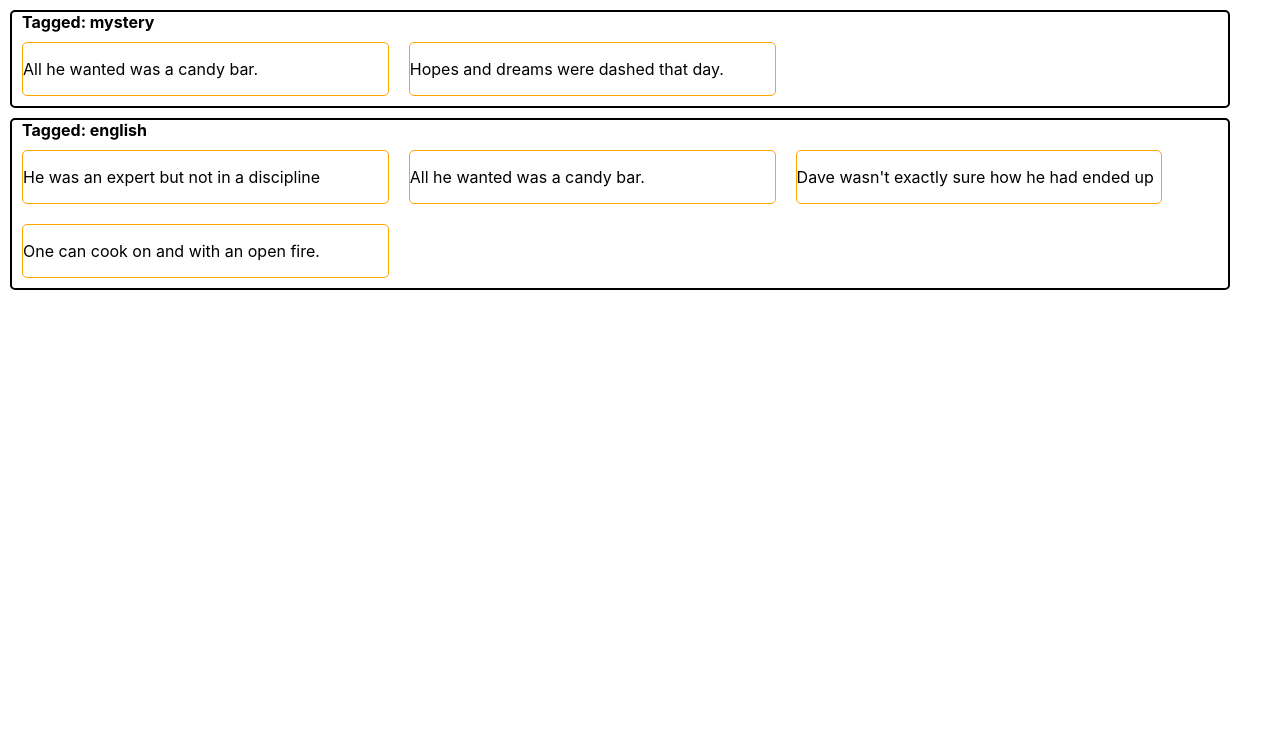
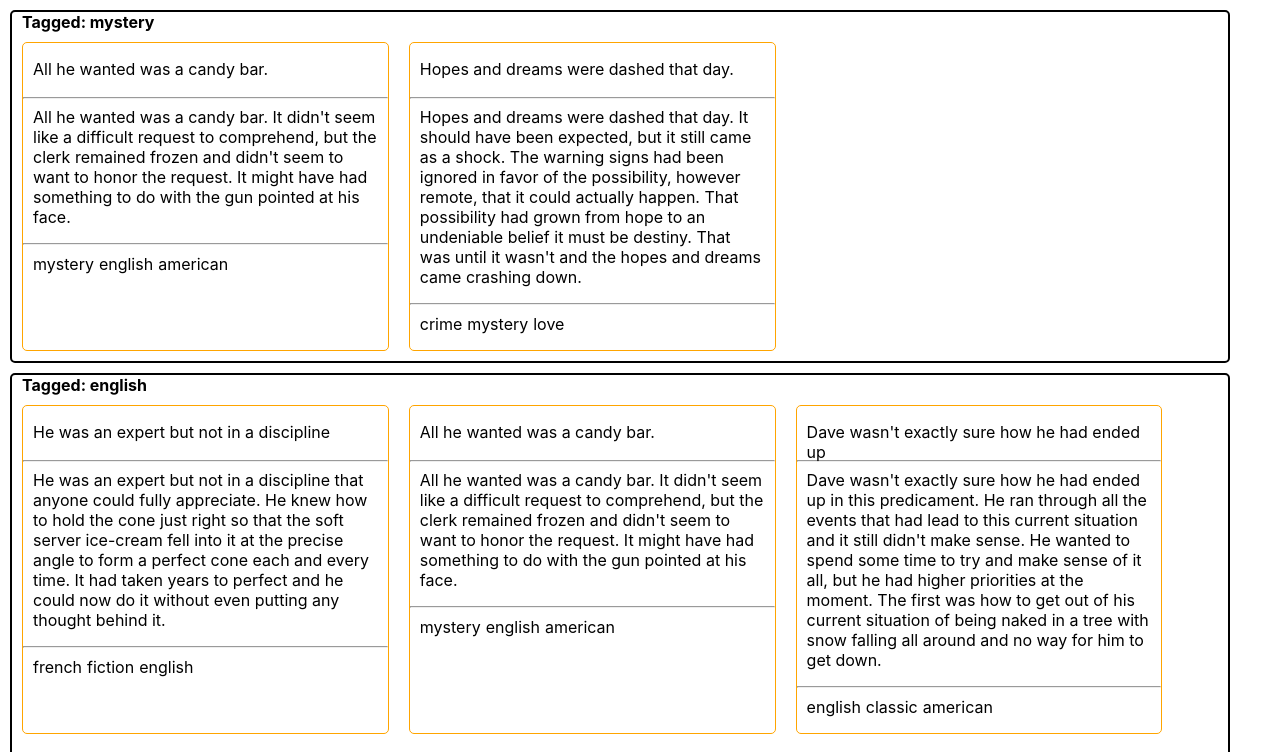
Before and after one commit to R-Ravantti/ts-codetest-tinyblog, a React (Create React App) app: page / in a window 1280 px wide. Shown: the top 752 px of the page. Built offline with nearby package versions, Linux system fonts and the light colour scheme.

Commit message:
Continued changes to styling

```diff
--- a/src/Apicalls.ts
+++ b/src/Apicalls.ts
@@ -14,8 +14,8 @@ type PostJson = {
     limit: number
 }
 
-export async function fetchAllPosts() {
-    const res = await fetch('https://dummyjson.com/posts?limit=0');
+export async function fetchAllPosts(setPosts: React.Dispatch<React.SetStateAction<PostData[]>>) {
+    const res = await fetch('https://dummyjson.com/posts');
     const resbody: PostJson = await res.json();
-    return resbody.posts;
+    setPosts(resbody.posts);
 }
--- a/src/App.tsx
+++ b/src/App.tsx
@@ -12,11 +12,11 @@ function App() {
 
   // uncomment when ready to build
   /*useEffect(() => {
-    setPosts(fetchAllPosts);
+    fetchAllPosts(setPosts);
   }, [])*/
   // comment when ready to build
   useEffect(() => {
-    setPosts(mockSomePosts);
+    mockSomePosts(setPosts);
   }, [])
 
   return (
--- a/src/Mockingcalls.ts
+++ b/src/Mockingcalls.ts
@@ -1,6 +1,6 @@
 import { PostData } from "./Apicalls";
 
-export function mockSomePosts() {
+export function mockSomePosts(setPosts: React.Dispatch<React.SetStateAction<PostData[]>>) {
     const mockData: PostData[] = [
         {
           id: 1,
@@ -121,5 +121,5 @@ export function mockSomePosts() {
           reactions: 4
         }
       ];
-      return mockData;
+      setPosts(mockData);
 }
--- a/src/PostCard.tsx
+++ b/src/PostCard.tsx
@@ -9,7 +9,19 @@ function PostCard(props: PostCardProps) {
     const post = props.post;
     return (
         <div className="PostCard">
-            <p>{post.title}</p>
+            <div className="PostCard-Title">
+            <p className="Title-Paragraph">{post.title}</p>
+            </div>
+            <hr />
+            <div className="PostCard-Body">
+            <p className="Body-Paragraph">{post.body}</p>
+            </div>
+            <hr />
+            <div className="PostCard-Tags">
+                {post.tags.map(tag => {
+                    return <p className="Tag-Paragraph">{tag}</p>
+                })}
+            </div>
         </div>
     )
 }
--- a/src/css/PostCard.css
+++ b/src/css/PostCard.css
@@ -4,3 +4,24 @@
     border: 1px solid orange;
     border-radius: 5px;
 }
+
+.PostCard-Title {
+    height: 30px;
+    margin-left: 10px;
+}
+
+.PostCard-Body {
+    margin-left: 10px;
+    margin-right: 5px;
+}
+
+.PostCard-Tags {
+    margin-left: 10px;
+    display: flex;
+    flex-wrap: wrap;
+}
+
+.Tag-Paragraph, .Body-Paragraph {
+    margin-top: 1px;
+    margin-right: 5px;
+}
```
